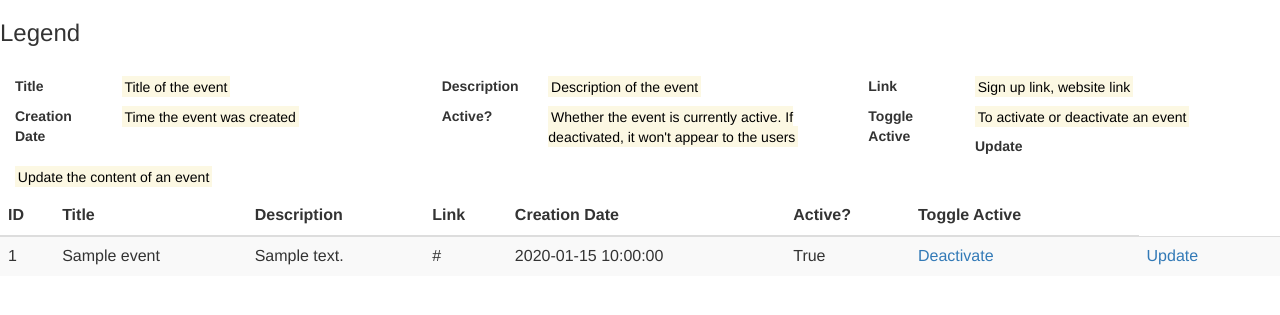
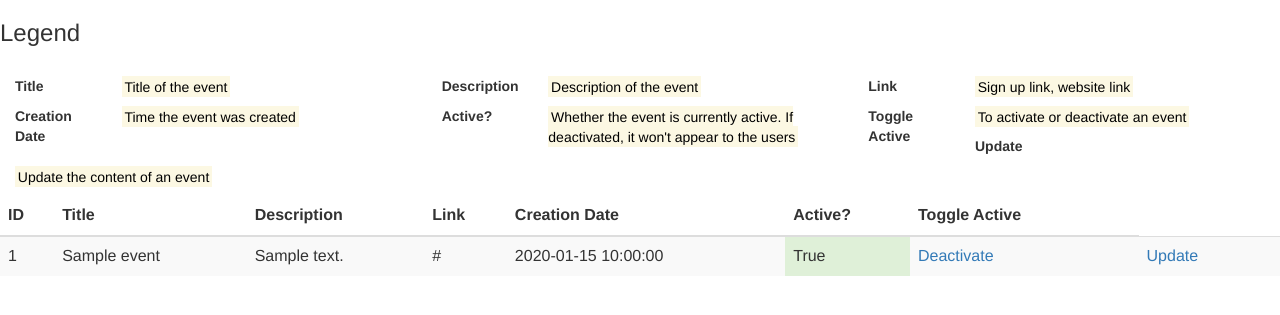
Before and after one commit to MaxKusnadi/pinus-fb-bot, a Flask app: page /events in a window 1280 px wide. Shown: the part 52-367 px from the top of the page. Run offline with Flask 2, Linux system fonts and the light colour scheme; tables that the repository leaves empty hold one stand-in row (values such as "Sample post"); some libraries are stand-ins or nearby versions.

Commit message:
add green and red highlight for is active"

```diff
--- a/bot/templates/event/index.html
+++ b/bot/templates/event/index.html
@@ -46,7 +46,7 @@
     <td> {{ event.description }} </td>
     <td> {{ event.link }} </td>
     <td> {{ event.creationDate }} </td>
-    <td> {{ event.isActive }} </td>
+    <td class="{% if event.isActive == true %}bg-success{% else %} bg-danger{% endif %}"> {{ event.isActive }} </td>
     {% if event.isActive == true %}
       <td> <a href="{{ url_for('deactivate_event', event_id=event.id)}}">Deactivate</a><td>
     {% else %}
```
